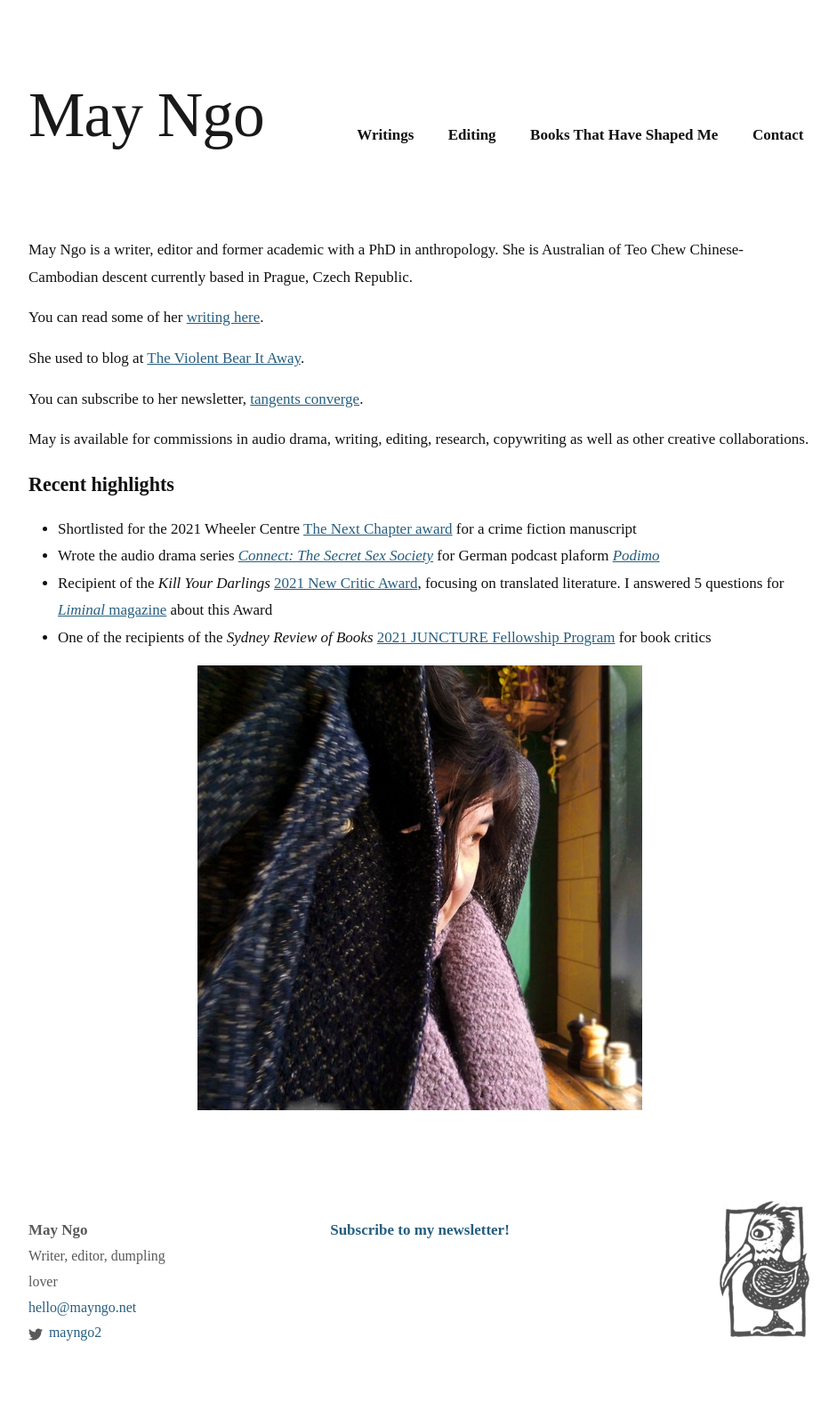
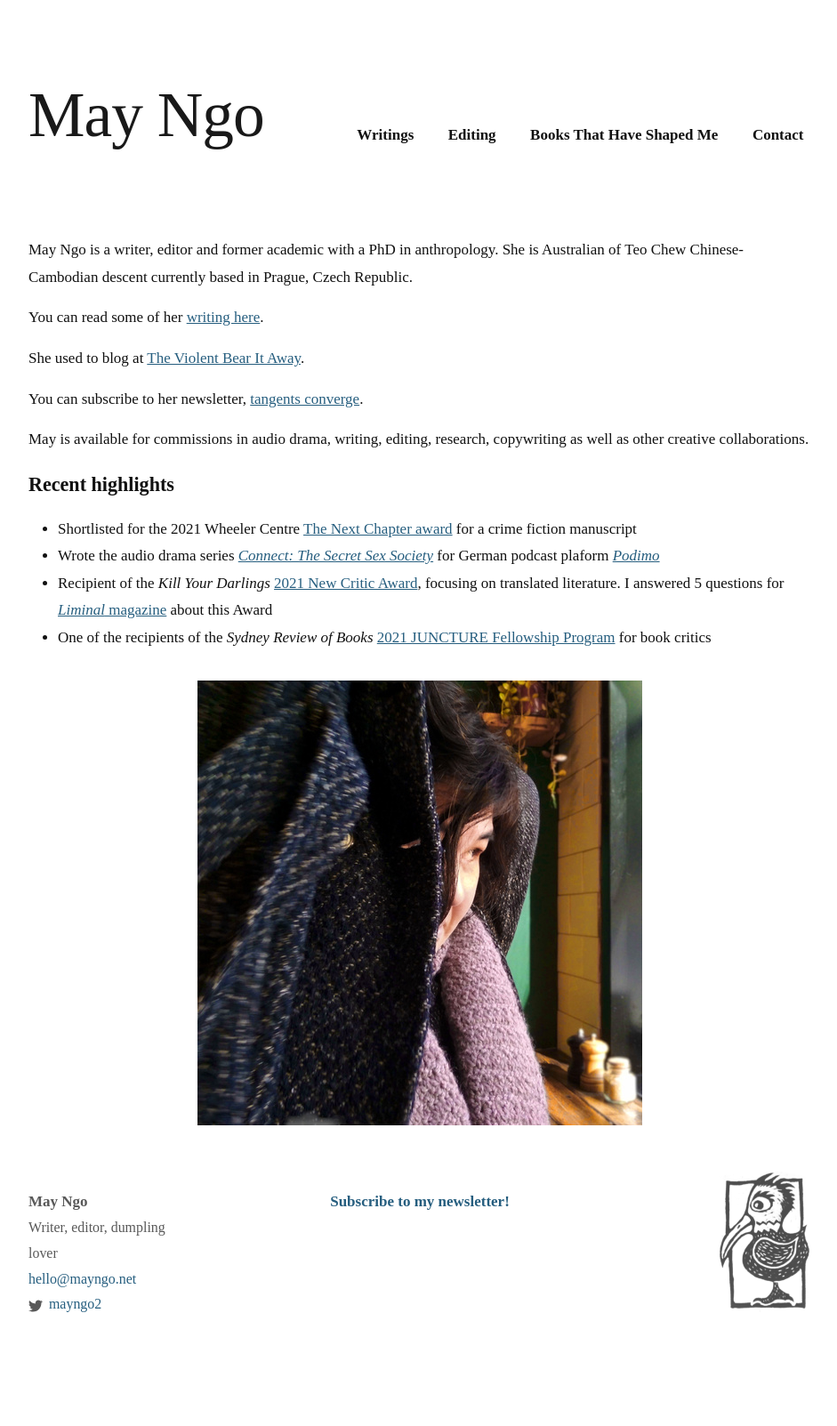
Before and after one commit to mayngo-net/mayngo-net.github.io, a Jekyll site: the page built from index.markdown, in a window 1280 px wide. Shown: the whole page at 89% size, without its empty margins (168-1109 px from the left). Built offline with Jekyll 4.4.1, drawn with Linux system fonts in a browser that asks for light colours; some web fonts are replaced; after the commit the page ends 1520 px from its top, so only the background shows below that; grey boxes are pictures that could not be loaded.

Commit message:
Update _layout.scss

```diff
--- a/_sass/minima/_layout.scss
+++ b/_sass/minima/_layout.scss
@@ -74,7 +74,7 @@
  */
 .site-footer {
   //border-top: 1px solid $grey-color-light;
-  padding: $spacing-unit*2 0;
+  padding: $spacing-unit*0.3 0;
   p, .footer-heading{
     margin-bottom: 0;//$spacing-unit / 2;
   }
@@ -239,7 +239,7 @@
   }
   img {
     display: block;
-    margin: auto;
+    margin: 2rem auto;
     @include media-query($on-palm){
     }
   }
```
